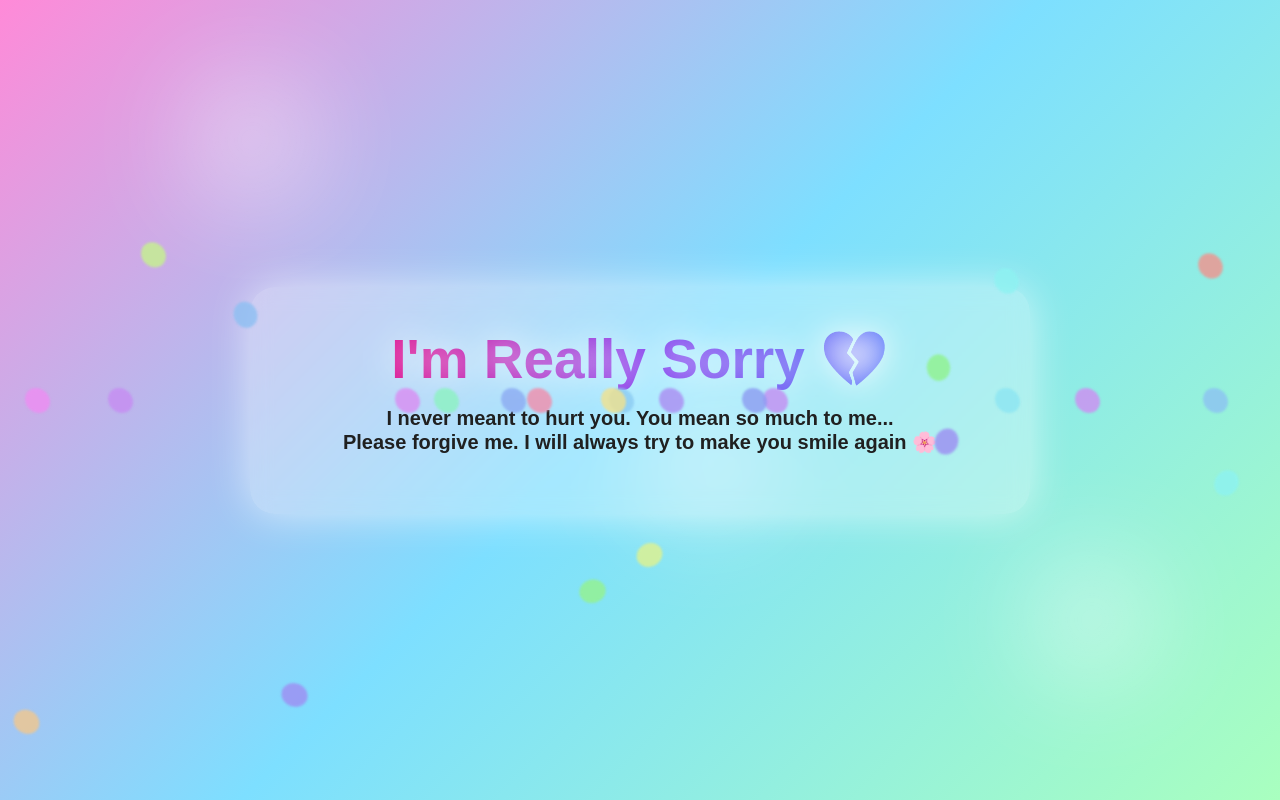
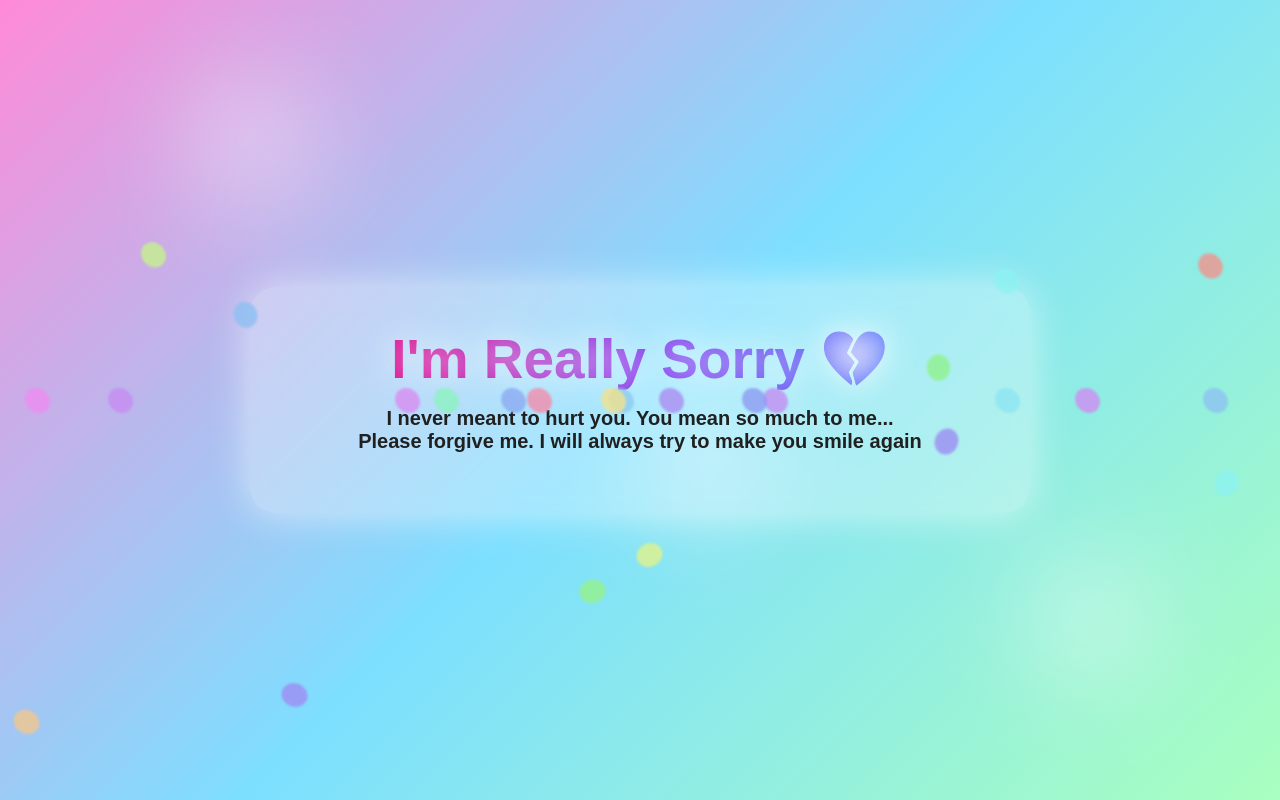
Before and after one commit to Incongnito-00/Sorry, a plain HTML site: page index.html in a window 1280 px wide. Drawn offline with Linux system fonts and the light colour scheme.

Commit message:
Update index.html

```diff
--- a/index.html
+++ b/index.html
@@ -99,7 +99,7 @@
 <div class="card">
   <h1>I'm Really Sorry 💔</h1>
   <p>I never meant to hurt you. You mean so much to me...<br>
-  Please forgive me. I will always try to make you smile again 🌸</p>
+  Please forgive me. I will always try to make you smile again </p>
 </div>
 
 <!-- Generate Blossoms -->
```
